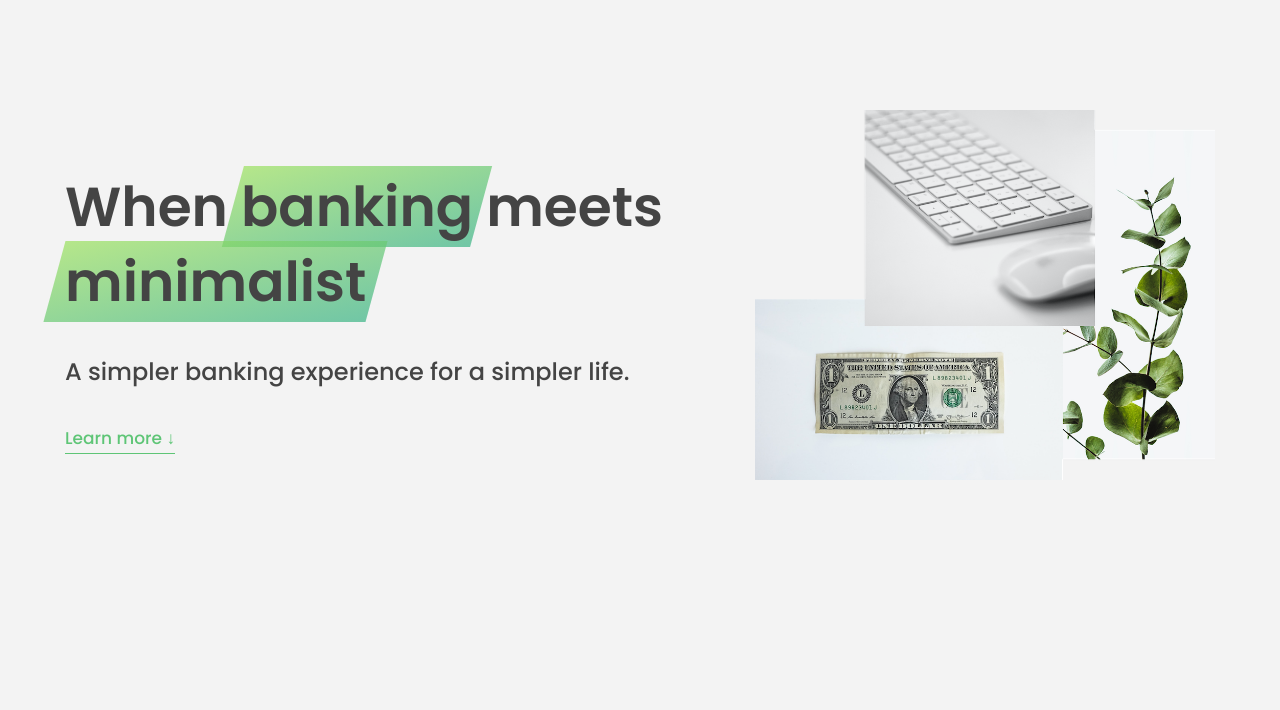
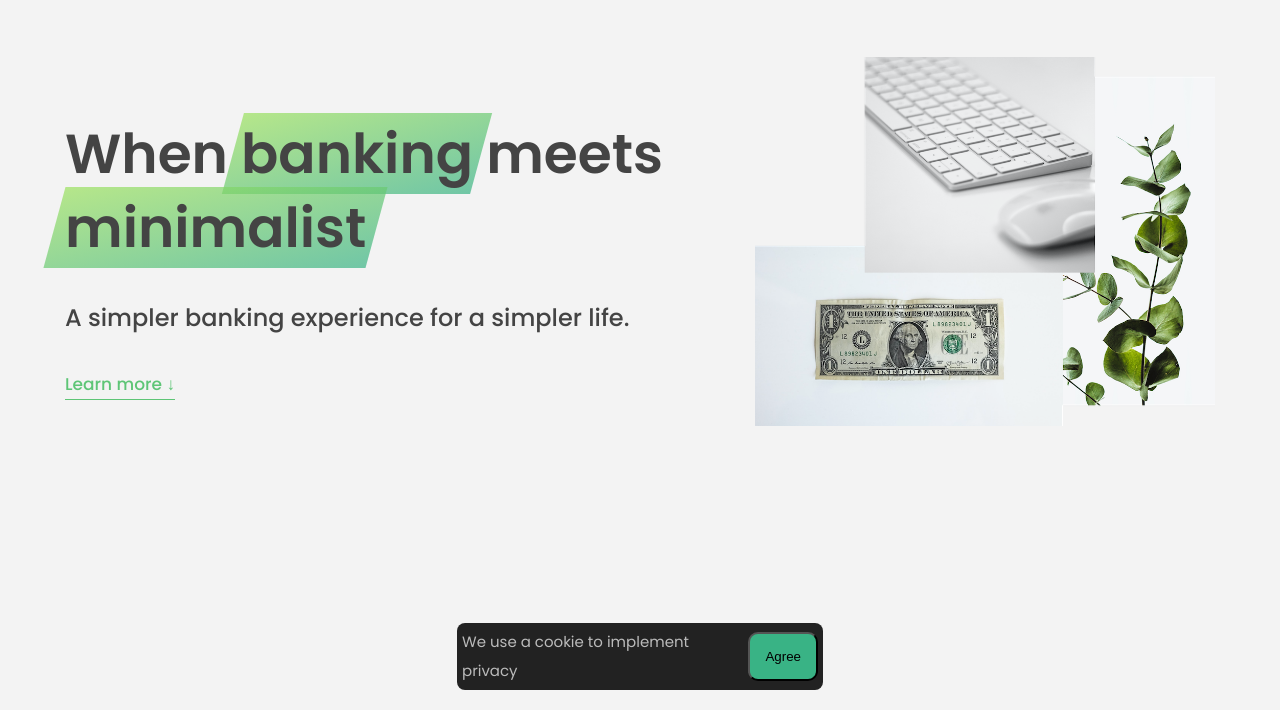
Before and after one commit to diehardy/banklist-landing, a plain HTML site: page index.html in a window 1280 px wide. Shown: the part 90-800 px from the top of the page. Drawn offline with Linux system fonts and the light colour scheme.

Commit message:
feat [frontend]: added cookie message

```diff
--- a/script.js
+++ b/script.js
@@ -29,3 +29,23 @@ document.addEventListener('keydown', function (e) {
     closeModal();
   }
 });
+
+
+
+const header = document.querySelector('.header')
+console.log(header);
+
+let cookieMessage = document.createElement('div')
+cookieMessage.textContent = 'We use a cookie to implement privacy'
+cookieMessage.className = 'cookie-message'
+
+header.append(cookieMessage)
+
+let btnCookie = document.createElement('button')
+btnCookie.textContent = 'Agree'
+btnCookie.className = 'btn--cookie'
+btnCookie.addEventListener('click', () => {
+  cookieMessage.remove()
+
+})
+cookieMessage.append(btnCookie)
--- a/style.css
+++ b/style.css
@@ -666,9 +666,18 @@ h4 {
   display: flex;
   align-items: center;
   justify-content: space-evenly;
-  width: 100%;
-  background-color: white;
+  width: 30%;
+  border-radius: 8px;
+  margin: 20px;
+  background-color: #222;
+  padding: 5px;
   color: #bbb;
   font-size: 1.5rem;
   font-weight: 400;
 }
+
+.btn--cookie {
+  background-color:#39b385;
+  padding: 15px;
+  border-radius: 10px;
+}
```
